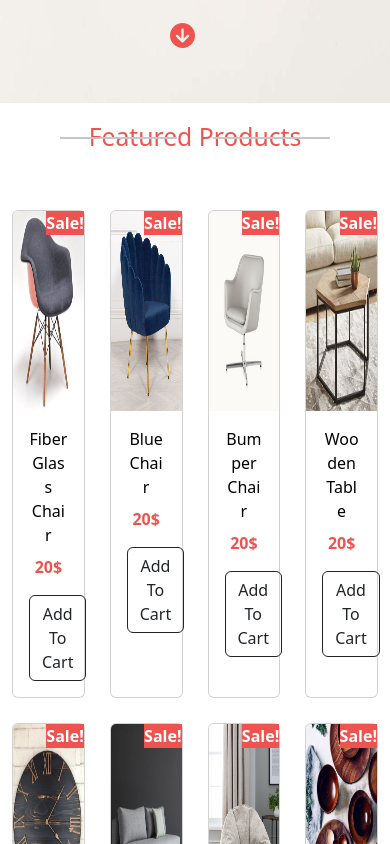
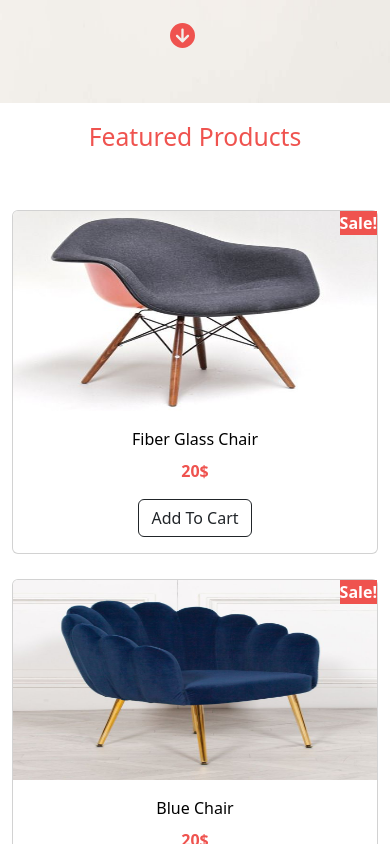
Before and after one commit to AhmedRabiea/WCOM-E-Commerce, a React (Create React App) app: page / in a window 390 px wide. Shown: the part 740-1584 px from the top of the page. Built offline with nearby package versions, Linux system fonts and the light colour scheme.

Commit message:
my changes

```diff
--- a/src/components/Productitems.jsx
+++ b/src/components/Productitems.jsx
@@ -1,6 +1,11 @@
 import React from "react";
 
 function Productitems(props) {
+
+  const handleAddToCart = () => {
+
+
+  }
   return (
     <div className="card">
       <img
@@ -13,7 +18,7 @@ function Productitems(props) {
         <p className="card-text">
           <strong>{props.price}$</strong>
         </p>
-        <button className="btn btn-outline-dark">Add To Cart</button>
+        <button className="btn btn-outline-dark" onClick={handleAddToCart}>Add To Cart</button>
       </div>
     </div>
   );
--- a/src/components/css/Footer.css
+++ b/src/components/css/Footer.css
@@ -35,3 +35,11 @@
 .footerContent .text p {
   color: #89898b;
 }
+@media screen and (max-width: 420px) {
+  .footer {
+    padding-top: 5%;
+  }
+  .footer .footerContent {
+    grid-template-columns: 1fr;
+  }
+}
--- a/src/components/css/Navbar.css
+++ b/src/components/css/Navbar.css
@@ -2,6 +2,10 @@
   color: #ef534f;
   font-weight: bolder;
   font-size: 25px;
+}
+.navbar-brand img {
+  width: 30px;
+  height: 20px;
 }
 .navbar-brand span {
   color: #000000;
--- a/src/components/css/Products.css
+++ b/src/components/css/Products.css
@@ -50,3 +50,22 @@ img {
   color: #fff;
   font-weight: bold;
 }
+
+@media screen and (max-width: 720px) {
+  .Product-Items {
+    grid-template-columns: 1fr 1fr;
+  }
+}
+
+@media screen and (max-width: 480px) {
+  .Product-Items {
+    grid-template-columns: 1fr;
+  }
+
+  .featured-products h2::after {
+    display: none;
+  }
+  .featured-products h2::before {
+    display: none;
+  }
+}
```
